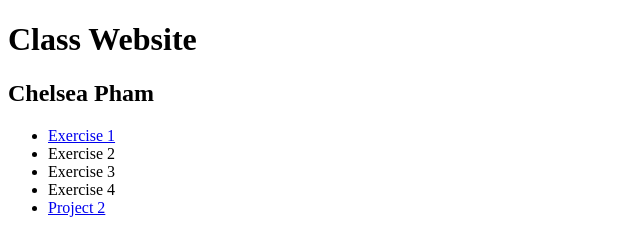
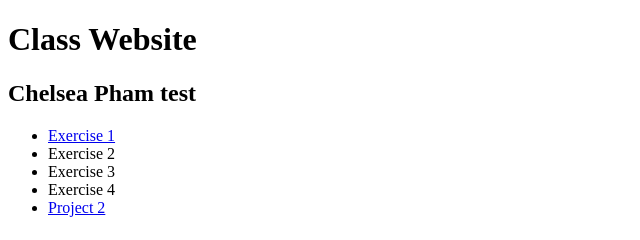
Before and after one commit to chels-pham/ChelseaPhamInteractivemedia341, a plain HTML site: page index.html in a window 1280 px wide. Shown: the full height of the page, 0-640 px from the left. Drawn offline with Linux system fonts and the light colour scheme.

Commit message:
Update index.html

```diff
--- a/index.html
+++ b/index.html
@@ -9,7 +9,7 @@
   <body>
     <p>
      <h1>Class Website</h1>
-     <h2>Chelsea Pham</h2>
+     <h2>Chelsea Pham test</h2>
     </p>
 
     <ul>
```
